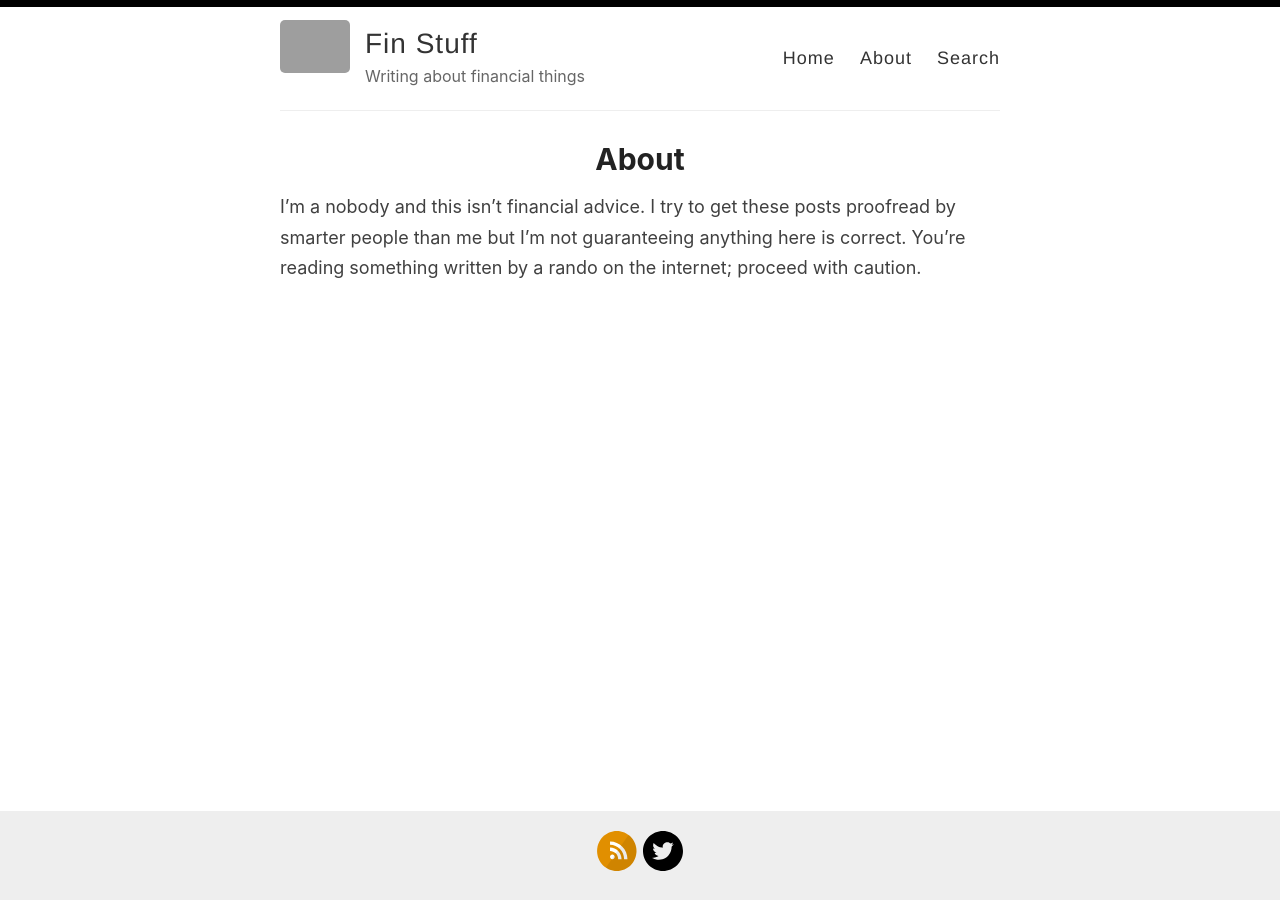
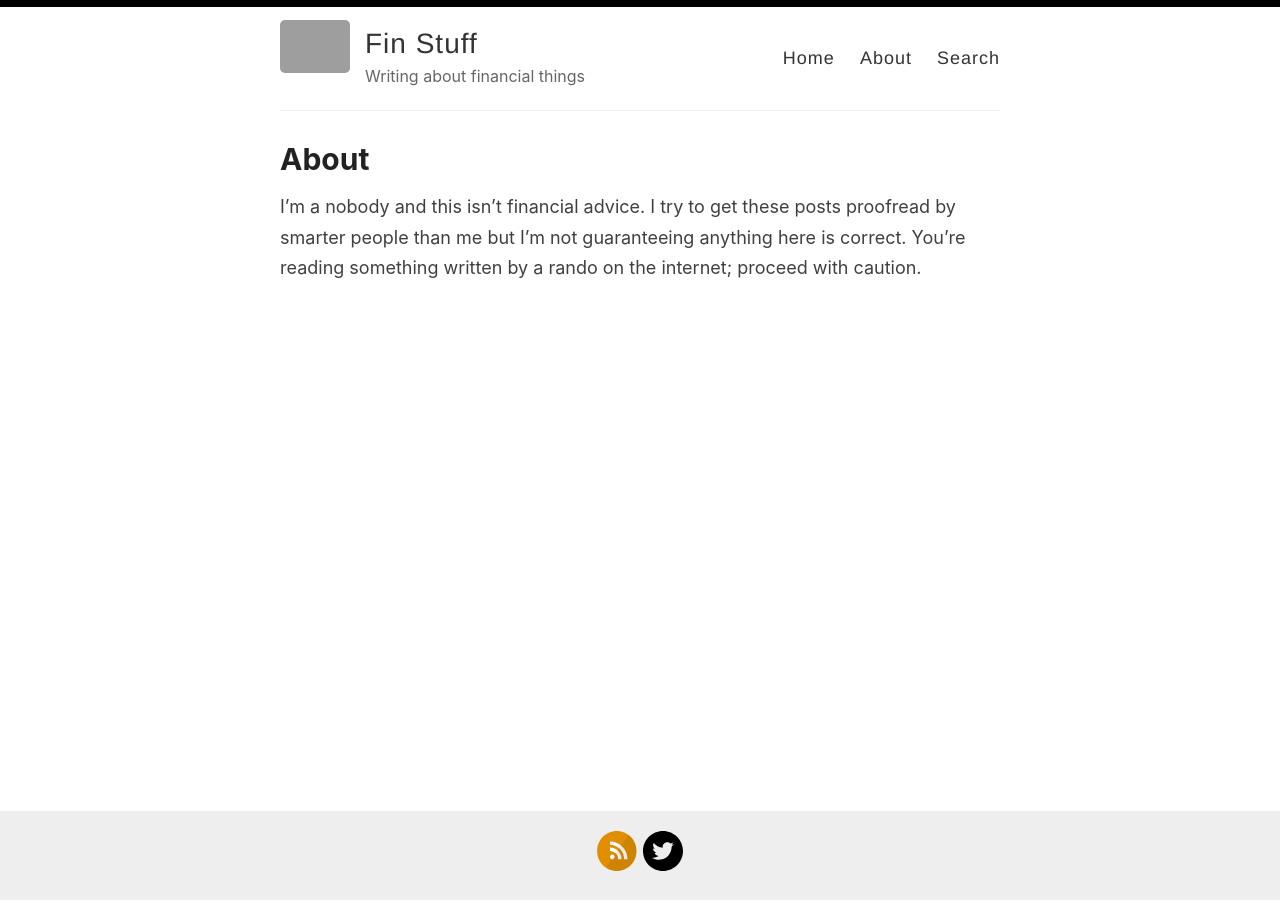
Before and after one commit to helgridly/finstuff, a Jekyll site: the page built from _pages/about.md, in a window 1280 px wide. Built offline with Jekyll 4.4.1, drawn with Linux system fonts in a browser that asks for light colours; grey boxes are pictures that could not be loaded.

Commit message:
futz with style and make nope writeup a post

```diff
--- a/assets/style.scss
+++ b/assets/style.scss
@@ -45,7 +45,7 @@ h1, h2, h3, h4, h5, h6 {
   line-height: 1.7;
   margin: 1em 0 15px;
   padding: 0;
-  text-align: center;
+  text-align: left;
 
   @include mobile {
     line-height: 1.4;
@@ -447,7 +447,7 @@ body:after {
 
 .post h1{
   font-family: -system-ui, -apple-system, BlinkMacSystemFont, "Segoe UI", Roboto, Helvetica, Arial, sans-serif, "Apple Color Emoji", "Segoe UI Emoji", "Segoe UI Symbol";
-  text-align: center;
+  text-align: left;
   font-weight: bold;
   font-kerning: auto;
   font-feature-settings: "kern","liga","dlig","hlig","cswh";
@@ -456,7 +456,7 @@ body:after {
 
 .page h1{
   font-family: -system-ui, -apple-system, BlinkMacSystemFont, "Segoe UI", Roboto, Helvetica, Arial, sans-serif, "Apple Color Emoji", "Segoe UI Emoji", "Segoe UI Symbol";
-  text-align: center;
+  text-align: left;
   font-weight: bold;
   font-kerning: auto;
   font-feature-settings: "kern","liga","dlig","hlig","cswh";
@@ -470,7 +470,7 @@ body:after {
 }
 
 .post_date{
-  text-align: center;
+  text-align: left;
   color: #939aa1;
 }
 
@@ -692,7 +692,7 @@ Modules - reusable parts of our design
 }
 
 .post-tags {
-  text-align: center;
+  text-align: left;
   line-height: 35px;
 }
 
@@ -722,7 +722,7 @@ Modules - reusable parts of our design
 }
 
 .pagination {
-  text-align: center;
+  text-align: right;
 }
 
 @media only screen and (min-width: 320px) and (max-width: 759px) {
```
Also changed, not shown: _posts/2021-02-19_NOPE_writeup.md (renamed from _posts/NOPE_writeup.md).
